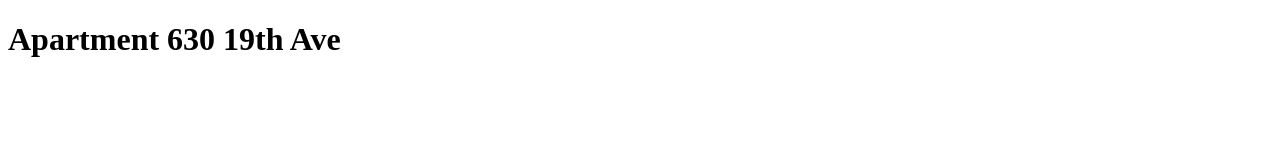
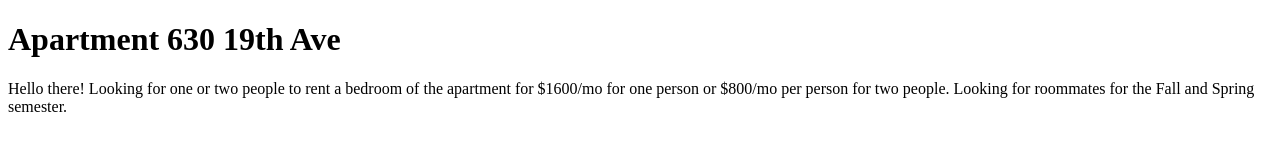
Before and after one commit to jasonhao4/apartmentWebsite, a plain HTML site: page index.html in a window 1280 px wide. Drawn offline with Linux system fonts and the light colour scheme.

Commit message:
fourth commit

```diff
--- a/index.html
+++ b/index.html
@@ -1,11 +1,17 @@
 <!DOCTYPE html>
 <html>
 <head>
-	<title>Apartment</title>
+	<title>Apartment 630 19th Ave</title>
 </head>
+
 <body>
-	<div class="section-1">
+	<div class="section-1"></div>
+
+	<div class="section-2">
 		<h1>Apartment 630 19th Ave</h1>
+		<p>
+			Hello there! Looking for one or two people to rent a bedroom of the apartment for $1600/mo for one person or $800/mo per person for two people. Looking for roommates for the Fall and Spring semester.
+		</p>
 	</div>
 
 </body>
```
